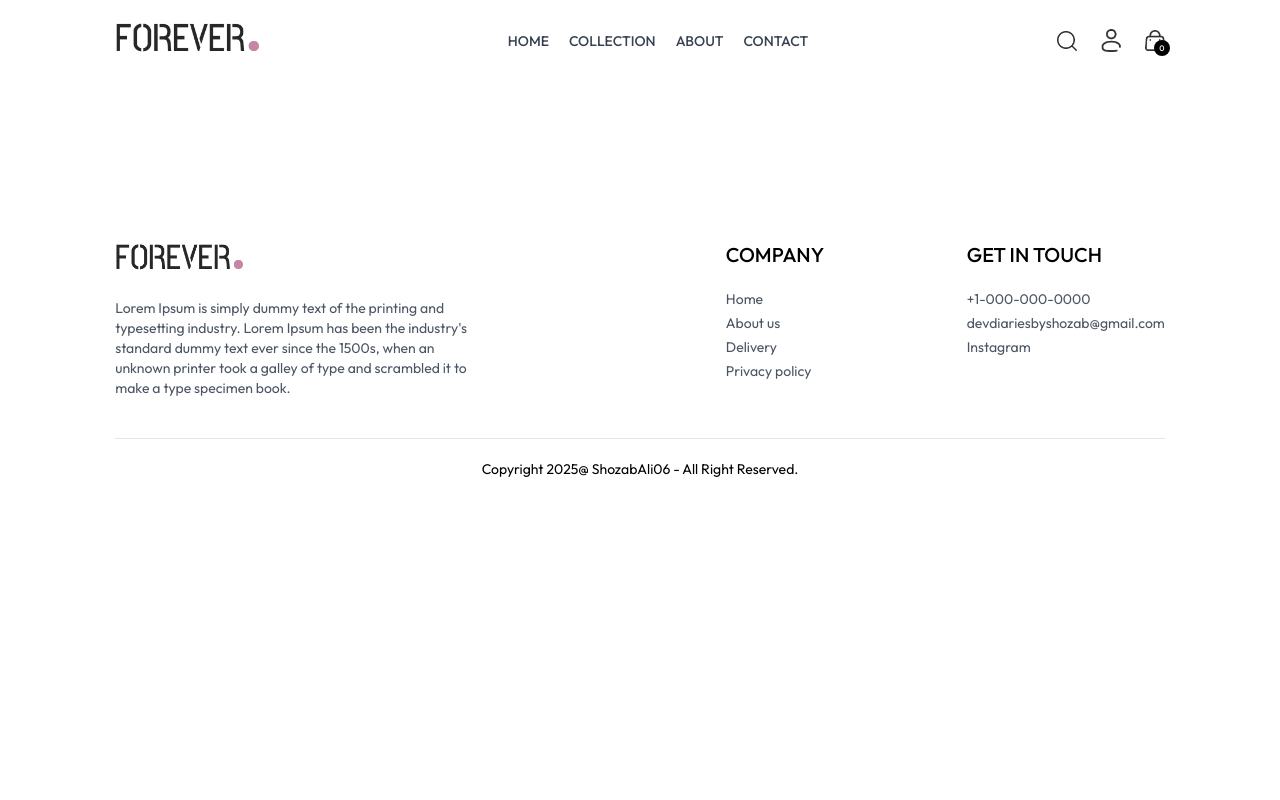
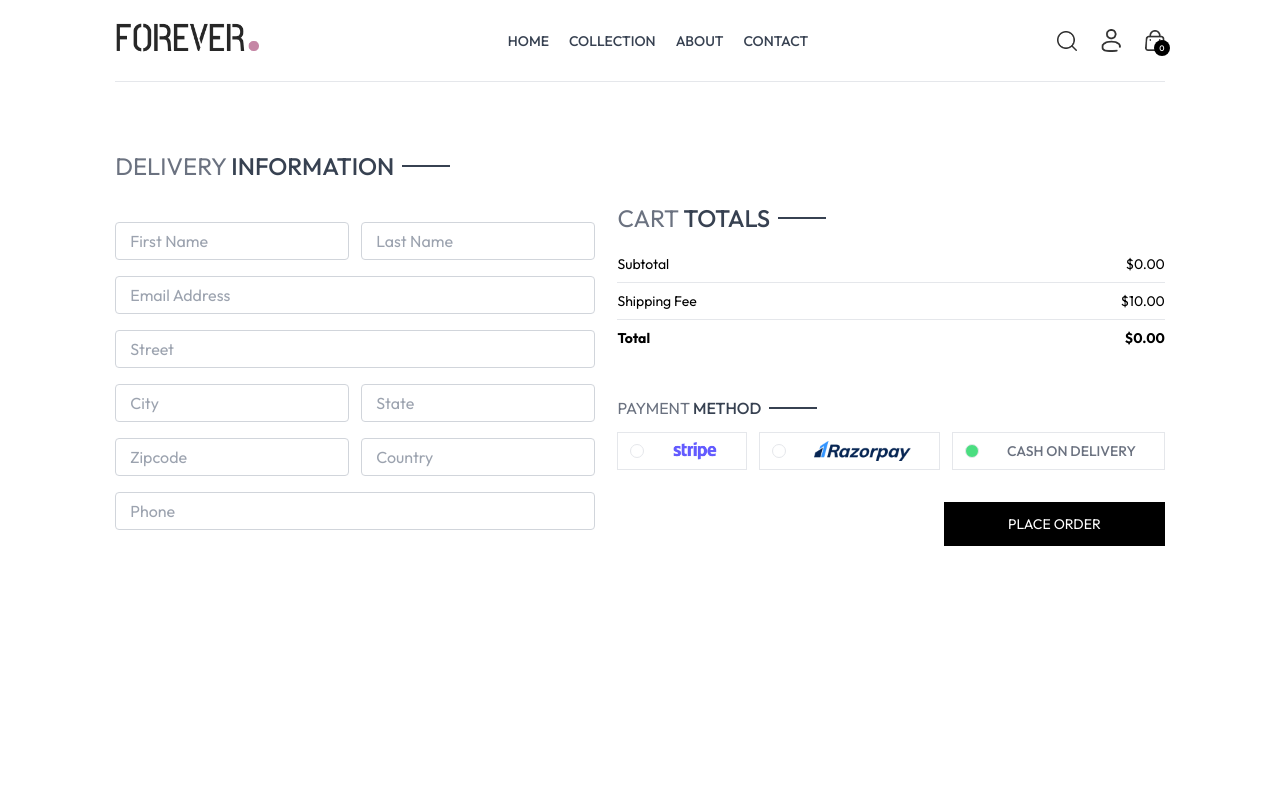
Before and after one commit to shozabali06/Ecommerce-Store-Forever-MERN, a React (Vite) app in the folder frontend/: page /place-order in a window 1280 px wide. Shown: the top 800 px of the page. Built offline with nearby package versions, Linux system fonts and the light colour scheme.

Commit message:
add PlaceOrder page; implement delivery information form and payment method selection; integrate CartTotal component and navigation

```diff
--- a/frontend/src/pages/PlaceOrder.jsx
+++ b/frontend/src/pages/PlaceOrder.jsx
@@ -1,7 +1,129 @@
-import React from "react";
+import React, { useContext, useState } from "react";
+import Title from "../components/Title";
+import CartTotal from "../components/CartTotal";
+import { assets } from "../assets/frontend_assets/assets";
+import { ShopContext } from "../contexts/ShopContext";
 
 const PlaceOrder = () => {
-  return <div></div>;
+  const [method, setMethod] = useState("cod");
+  const { navigate } = useContext(ShopContext);
+
+  return (
+    <div className="flex flex-col sm:flex-row justify-between gap-4 pt-5 sm:pt-14 min-h-[80vh] border-t">
+      <div className="flex flex-col gap-4 w-full sm:max-w-[480px]">
+        <div className="text-xl sm:text-2xl my-3">
+          <Title text1={"DELIVERY"} text2={"INFORMATION"} />
+        </div>
+        {/* left side */}
+        <div className="flex gap-3">
+          <input
+            className="border border-gray-300 rounded py-1.5 px-3.5 w-full"
+            type="text"
+            placeholder="First Name"
+          />
+          <input
+            className="border border-gray-300 rounded py-1.5 px-3.5 w-full"
+            type="text"
+            placeholder="Last Name"
+          />
+        </div>
+        <input
+          className="border border-gray-300 rounded py-1.5 px-3.5 w-full"
+          type="email"
+          placeholder="Email Address"
+        />
+        <input
+          className="border border-gray-300 rounded py-1.5 px-3.5 w-full"
+          type="text"
+          placeholder="Street"
+        />
+        <div className="flex gap-3">
+          <input
+            className="border border-gray-300 rounded py-1.5 px-3.5 w-full"
+            type="text"
+            placeholder="City"
+          />
+          <input
+            className="border border-gray-300 rounded py-1.5 px-3.5 w-full"
+            type="text"
+            placeholder="State"
+          />
+        </div>
+        <div className="flex gap-3">
+          <input
+            className="border border-gray-300 rounded py-1.5 px-3.5 w-full"
+            type="number"
+            placeholder="Zipcode"
+          />
+          <input
+            className="border border-gray-300 rounded py-1.5 px-3.5 w-full"
+            type="text"
+            placeholder="Country"
+          />
+        </div>
+        <input
+          className="border border-gray-300 rounded py-1.5 px-3.5 w-full"
+          type="number"
+          placeholder="Phone"
+        />
+      </div>
+      {/* Right Side */}
+      <div className="mt-8">
+        <div className="mt-8 min-w-80">
+          <CartTotal />
+        </div>
+        <div className="mt-12">
+          <Title text1={"PAYMENT"} text2={"METHOD"} />
+          {/* Payment method selection */}
+          <div className="flex gap-3 flex-col lg:flex-row">
+            <div
+              onClick={() => setMethod("stripe")}
+              className="flex items-center gap-3 border p-2 px-3 cursor-pointer"
+            >
+              <p
+                className={`min-w-3.5 h-3.5 border rounded-full ${
+                  method === "stripe" ? "bg-green-400" : ""
+                }`}
+              ></p>
+              <img className="h-5 mx-4" src={assets.stripe_logo} />
+            </div>
+            <div
+              onClick={() => setMethod("razorpay")}
+              className="flex items-center gap-3 border p-2 px-3 cursor-pointer"
+            >
+              <p
+                className={`min-w-3.5 h-3.5 border rounded-full ${
+                  method === "razorpay" ? "bg-green-400" : ""
+                }`}
+              ></p>
+              <img className="h-5 mx-4" src={assets.razorpay_logo} />
+            </div>
+            <div
+              onClick={() => setMethod("cod")}
+              className="flex items-center gap-3 border p-2 px-3 cursor-pointer"
+            >
+              <p
+                className={`min-w-3.5 h-3.5 border rounded-full ${
+                  method === "cod" ? "bg-green-400" : ""
+                }`}
+              ></p>
+              <p className="text-gray-500 text-sm font-medium mx-4">
+                CASH ON DELIVERY
+              </p>
+            </div>
+          </div>
+          <div className="w-full text-end mt-8">
+            <button
+              onClick={() => navigate("/orders")}
+              className="bg-black text-white px-16 py-3 text-sm"
+            >
+              PLACE ORDER
+            </button>
+          </div>
+        </div>
+      </div>
+    </div>
+  );
 };
 
 export default PlaceOrder;
```
